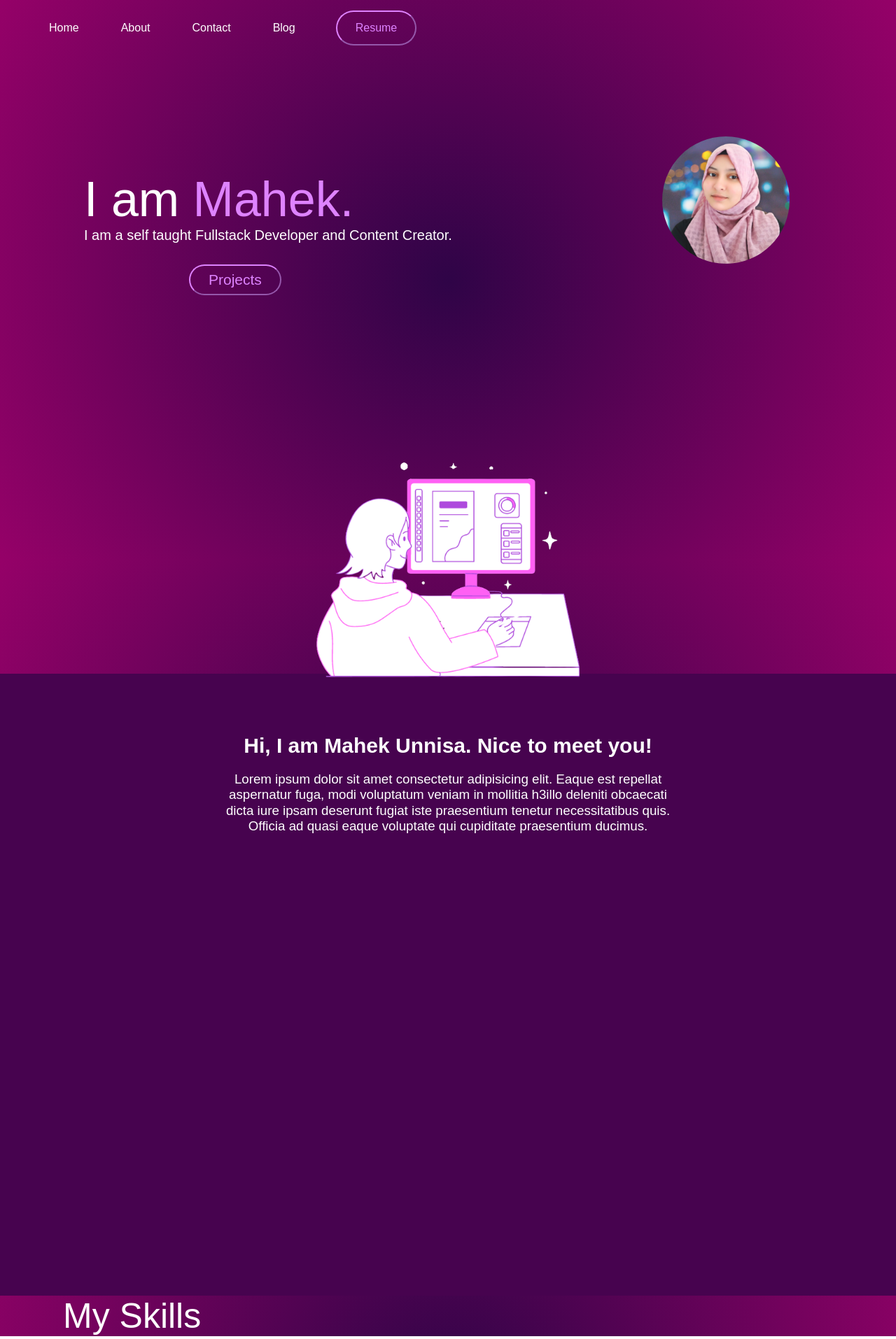
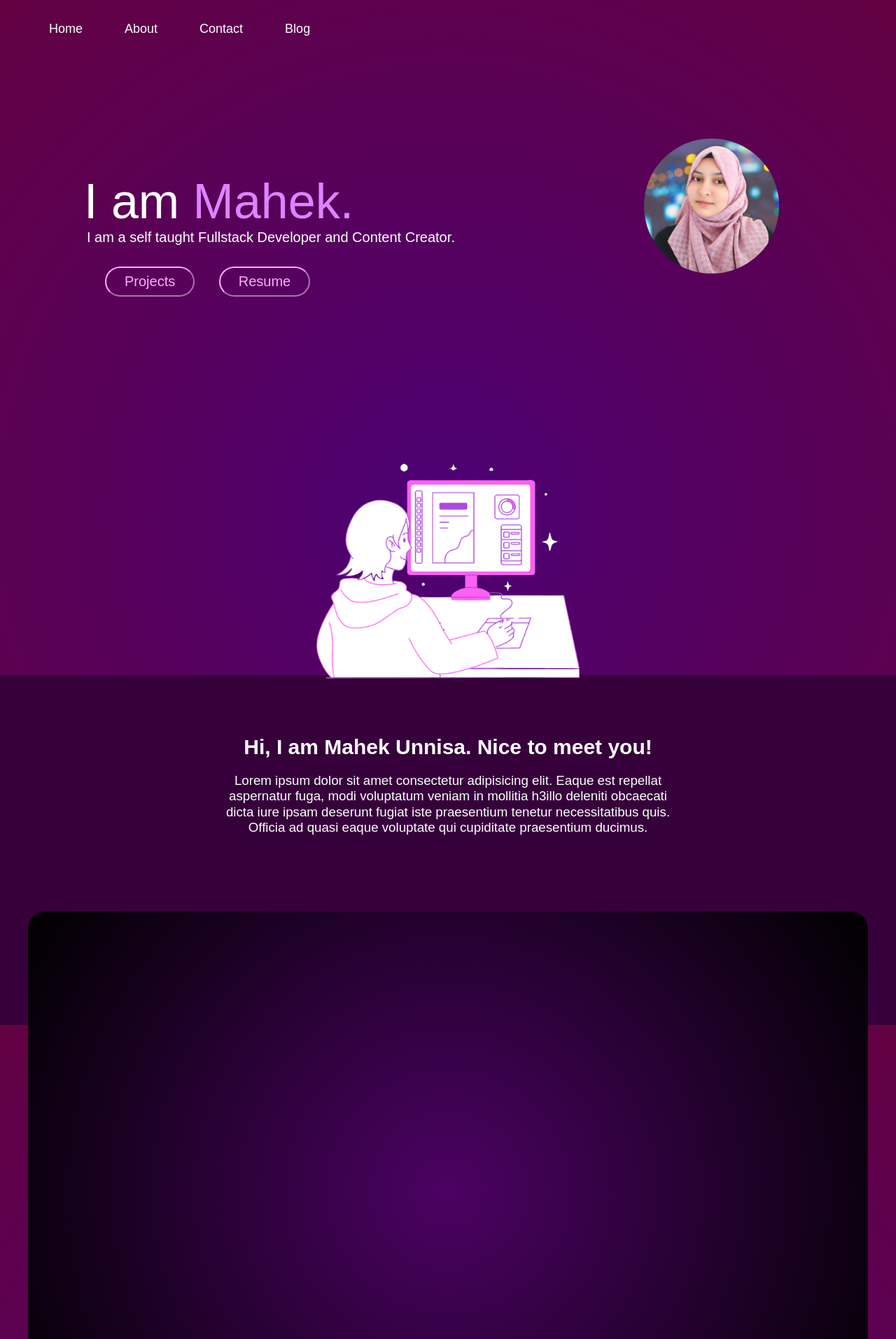
Before and after one commit to MahekUnnisa/Personal-Portfolio, a website: page routes/home.html in a window 1280 px wide. Shown: the top 1914 px of the page at 70% size. Drawn offline with Linux system fonts and the light colour scheme.

Commit message:
Color and style adjustments in homepage

```diff
--- a/routes/home.html
+++ b/routes/home.html
@@ -16,7 +16,7 @@
                 <li class="nav-item"><a href="#">Contact</a></li>
                 <li class="nav-item"><a href="#">Blog</a></li>
             </ul>
-            <button class="resume">Resume</button>
+
         </div>
         <div class="hero">
             <div class="hero1">
@@ -25,6 +25,7 @@
                 <br>
                 <span class="info-2">I am a self taught Fullstack Developer and Content Creator.</span>
                 <button class="projects">Projects</button>
+                <button class="resume">Resume</button>
             </div>
             <img class="DP" src="/static/images/ProfilePic.png" alt="">
         </div>
@@ -37,10 +38,18 @@
             <h2 class="about-head">Hi, I am Mahek Unnisa. Nice to meet you!</h2>
             <h3 class="about-2">Lorem ipsum dolor sit amet consectetur adipisicing elit. Eaque est repellat aspernatur fuga, modi voluptatum veniam in mollitia h3illo deleniti obcaecati dicta iure ipsam deserunt fugiat iste praesentium tenetur necessitatibus quis. Officia ad quasi eaque voluptate qui cupiditate praesentium ducimus.</h3>
         </div>
+        <div class="skills-container">
+            <div class="skills-box">
+                <div class="skills-content">
+                    <div class="columns">
+
+                    </div>
+
+                </div>
+            </div>
+        </div>
     </div>
-    <div>
-        <span class="skills-head">My Skills</span>
-    </div>
+
 
 </body>
 </html>
--- a/static/style.css
+++ b/static/style.css
@@ -5,9 +5,9 @@ body{
     margin:0;
     padding:0;
     box-sizing: border-box;
-    height:100vh;
-    background: rgb(47,4,71);
-    background: radial-gradient(circle, rgba(47,4,71,1) 0%, rgba(149,1,104,1) 100%);
+    background: rgb(75, 0, 116);
+    background: radial-gradient(circle, rgb(76, 1, 116) 0%, rgb(99, 1, 66) 100%);
+
 }
 .wrapper{
     margin-bottom:200px;
@@ -28,22 +28,23 @@ body{
 .nav-item a{
     color:white;
     text-decoration: none;
-    font-size: 16px;
+    font-size: 18px;
 }
 button.resume {
     background-color: transparent;
-    color: rgb(222, 131, 255);
-    border-color: rgb(222, 131, 255);
-    font-size: 16px;
+    color: rgb(255, 174, 251);
+    border-color: rgb(255, 174, 251);
+    font-size: 20px;
     border-radius: 33px;
-    padding-top: 4px;
-    padding-bottom: 4px;
+    padding-top: 8px;
+    padding-bottom: 8px;
     padding-right: 26px;
     padding-left: 26px;
-    margin-left: 28px;
+    margin-left: 30px;
+    margin-top: 30px;
 }
 button.resume:hover{
-    background-color: rgb(222, 131, 255);
+    background-color: rgb(255, 174, 251);
     color:rgba(20, 0, 27, 0.967);
     transition: 0.2s ease-in-out;
 }
@@ -68,22 +69,23 @@ button.resume:hover{
 }
 .info-2{
     font-size:20px;
+    margin-left:4px;
 }
 button.projects{
     background-color: transparent;
-    color: rgb(222, 131, 255);
-    border-color: rgb(222, 131, 255);
-    font-size: 21px;
+    color: rgb(255, 174, 251);
+    border-color: rgb(255, 174, 251);
+    font-size: 20px;
     border-radius: 33px;
     padding-top: 8px;
     padding-bottom: 8px;
     padding-right: 26px;
     padding-left: 26px;
-    margin-left: 150px;
+    margin-left: 30px;
     margin-top: 30px;
 }
 button.projects:hover{
-    background-color: rgb(222, 131, 255);
+    background-color: rgb(255, 174, 251);
     color:rgba(20, 0, 27, 0.967);
     transition: 0.2s ease-in-out;
 }
@@ -109,18 +111,19 @@ button.projects:hover{
     margin-bottom: -43px;
 }
 .about{
-    background-color: #47034F;
+    background-color: #36013b;
     /* color:rgb(8, 4, 11); */
     display:flex;
     justify-content: center;
+    height: 500px;
 }
 .about-center{
     flex: none;
-    height: 100vh;
     justify-content: center;
     width: 60%;
-    margin-bottom: 51px;
+    margin-bottom: 100px;
     margin-top: 38px;
+    position: absolute ;
 }
 .about-head{
     margin-top: 48px;
@@ -138,11 +141,31 @@ button.projects:hover{
     margin-top: 20px;
 }
 
+/* SKills CSS */
+.skills-container{
+    display:flex;
+    flex-grow: 1;
+    margin-top: 300px;
+    position: relative;
+    width: auto;
+    max-width:1200px;
+}
+.skills-box{
+    background: rgb(76, 2, 99);
+background: radial-gradient(circle, rgb(76, 2, 99) 0%, rgba(0,0,0,1) 100%);
+    display:block;
+    flex: none;
+    height: 100vh;
+    justify-content: center;
+    width: 100%;
+    border-radius: 25px;
+    margin-bottom: 51px;
+    margin-top: 38px;
+}
 
-
-/* SKills CSS */
-.skills-head{
-    font-size: 50px;
-    font-family: sans-serif;
-    margin-left: 90px;
+.skills-content{
+    box-sizing: inherit;
 }
+.columns{
+    display:flex
+}
```
